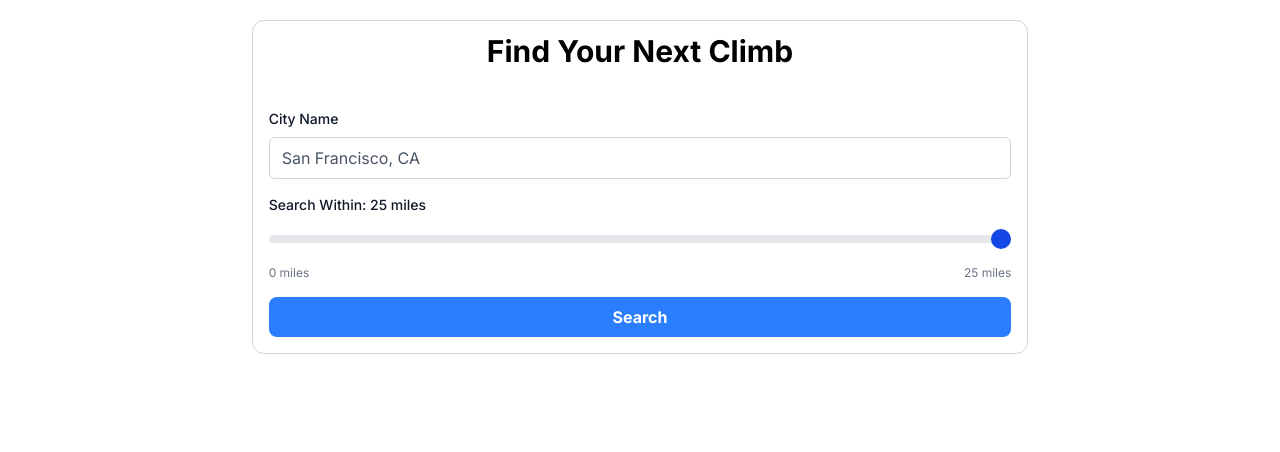
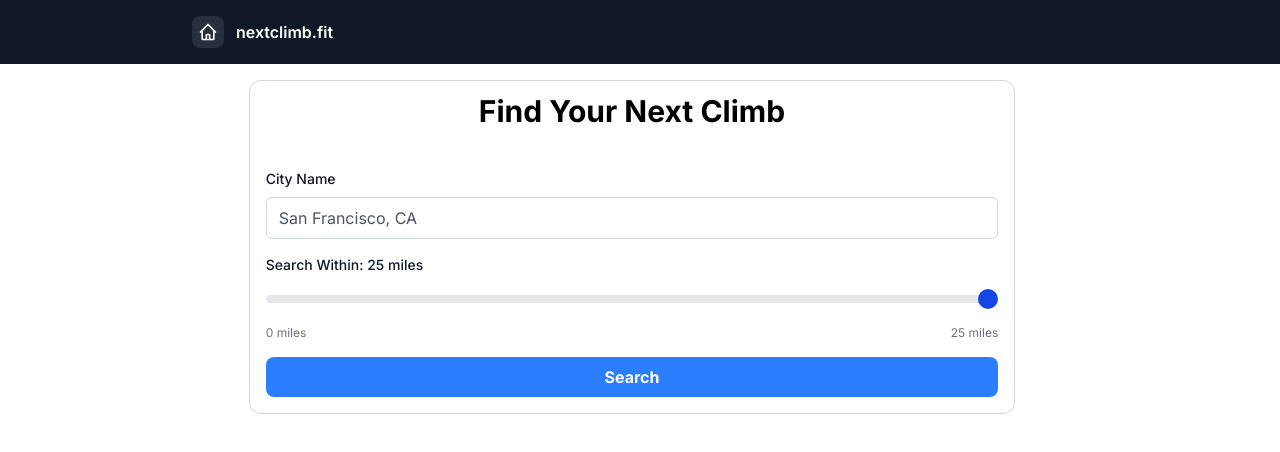
Before and after one commit to strikeitbroke/nextclimb-frontend, a React (Vite) app: page / in a window 1280 px wide. Shown: the top 452 px of the page. Built offline with nearby package versions, Linux system fonts and the light colour scheme.

Commit message:
added a menu bar

```diff
--- a/src/App.tsx
+++ b/src/App.tsx
@@ -4,6 +4,7 @@ import Search from "./components/Search";
 import Card from "./components/Card";
 import LoadingIcon from "./components/LoadingIcon";
 import type { SearchParams, Segment } from "./models";
+import MenuBar from "./components/MenuBar";
 
 function App() {
   const [segments, setSegments] = useState<Segment[]>([]);
@@ -27,9 +28,11 @@ function App() {
   return (
     <>
       <div className="grid grid-cols-11 gap-4">
-        <div className="col-span-12 mx-4 md:col-start-3 md:col-end-10 border border-gray-300 rounded-xl mt-5">
+        <div className="col-span-12">
+          <MenuBar />
+        </div>
+        <div className="col-span-12 mx-4 md:col-start-3 md:col-end-10 border border-gray-300 rounded-xl">
           <h1 className="text-center text-3xl font-bold mt-3 mb-6">
-            {" "}
             Find Your Next Climb
           </h1>
           <Search onSearch={handleSearch} isLoading={isLoading} />
--- /dev/null
+++ b/src/components/MenuBar.tsx
@@ -0,0 +1,28 @@
+export default function MenuBar() {
+  return (
+    <>
+      <header className="bg-gray-900 text-white p-4">
+        <div className="max-w-4xl mx-auto flex items-center justify-between">
+          <div className="flex items-center gap-3">
+            <div className="w-8 h-8 bg-white/10 rounded flex items-center justify-center">
+              <svg
+                className="w-5 h-5"
+                fill="none"
+                stroke="currentColor"
+                viewBox="0 0 24 24"
+              >
+                <path
+                  strokeLinecap="round"
+                  strokeLinejoin="round"
+                  strokeWidth="2"
+                  d="M3 12l2-2m0 0l7-7 7 7M5 10v10a1 1 0 001 1h3m10-11l2 2m-2-2v10a1 1 0 01-1 1h-3m-6 0a1 1 0 001-1v-4a1 1 0 011-1h2a1 1 0 011 1v4a1 1 0 001 1m-6 0h6"
+                ></path>
+              </svg>
+            </div>
+            <span className="font-semibold">nextclimb.fit</span>
+          </div>
+        </div>
+      </header>
+    </>
+  );
+}
```
